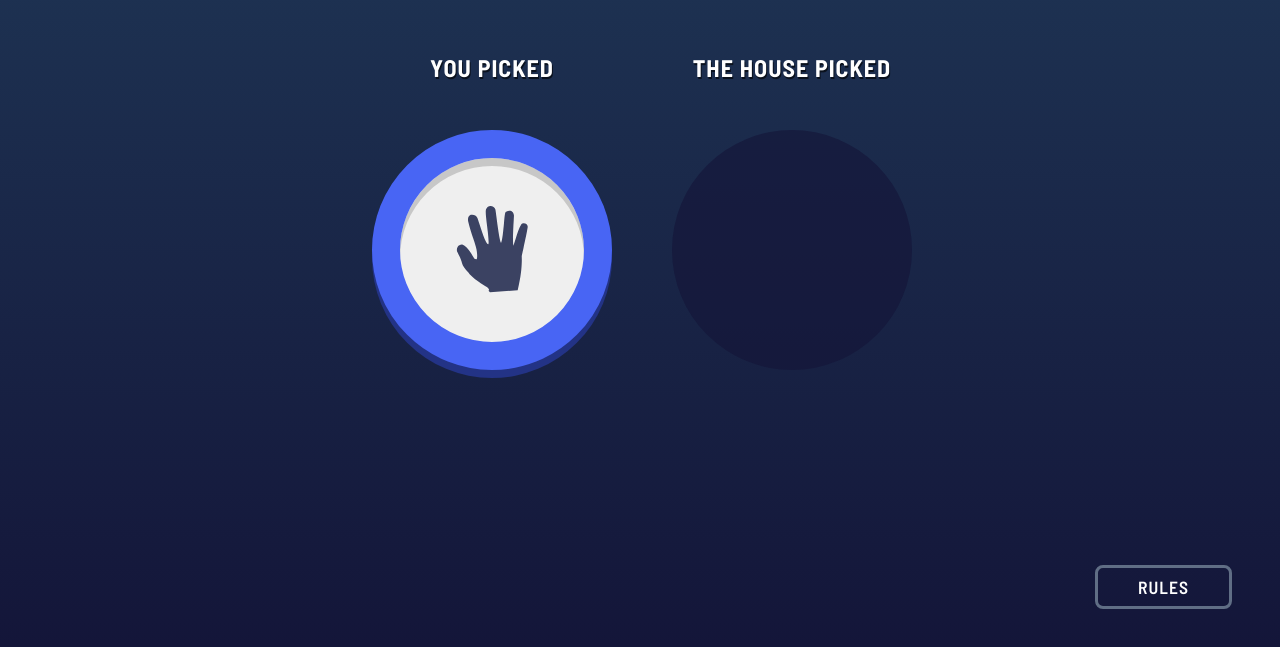
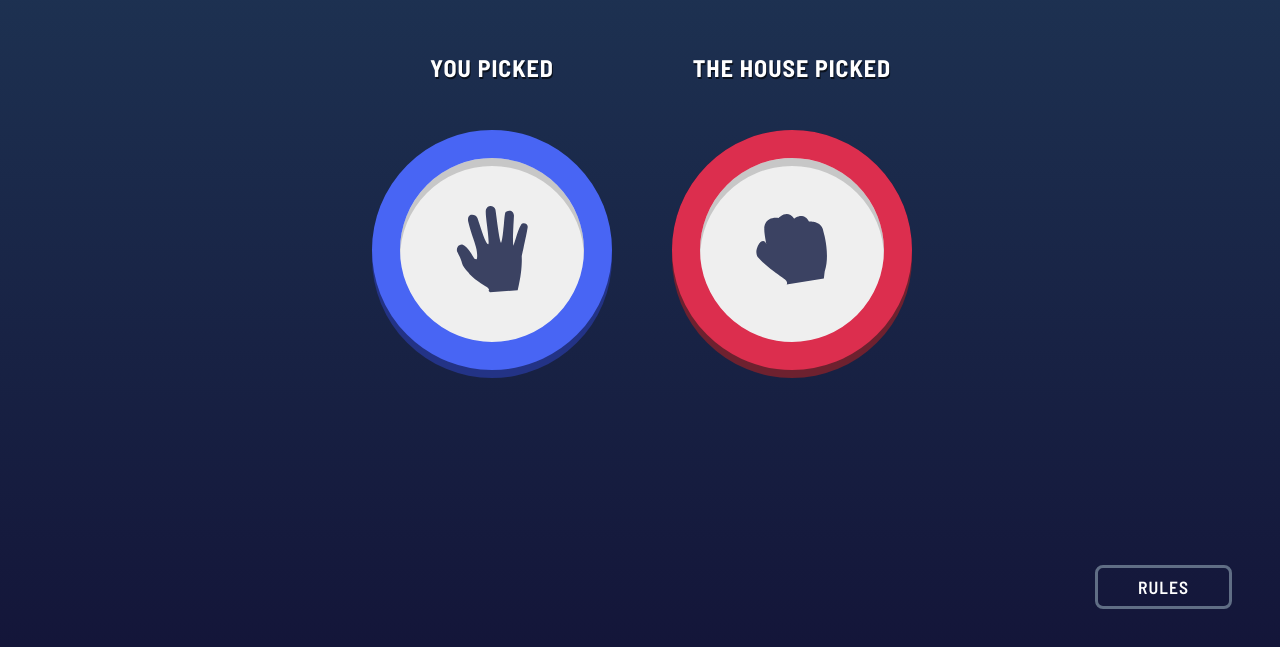
Before and after one commit to juliabush/rock-paper-scissors, a plain HTML site: page index.html in a window 1280 px wide. Both pictures are taken after a click on the button 516 px from the left and 348 px from the top of the page. Shown: the part 151-798 px from the top of the page. Drawn offline with Linux system fonts and the light colour scheme.

Commit message:
Desktop step-3 completed

```diff
--- a/main.js
+++ b/main.js
@@ -12,6 +12,9 @@ const resultSection = document.getElementById("results-section");
 const paperUserPick = document.getElementById("paper-userpick");
 const scissorUserPick = document.getElementById("scissors-userpick");
 const rockUserPick = document.getElementById("rock-userpick");
+const paperCompPick = document.getElementById("paper-comppick")
+const scissorCompPick = document.getElementById("scissors-comppick");
+const rockCompPick = document.getElementById("rock-comppick");
 
 ruleButton.addEventListener("click", () => {
     // gameHeader.classList.add("absolute");
@@ -51,16 +54,35 @@ paperButton.addEventListener("click", () => {
     resultSection.classList.add("visible");
     scissorUserPick.classList.add("invisible");
     rockUserPick.classList.add("invisible");
+    setTimeout(generateComputerChoice, 500);
 })
 scissorButton.addEventListener("click", () => {
     triangleGameButtons.classList.add("hidden");
     resultSection.classList.add("visible");
     paperUserPick.classList.add("invisible");
     rockUserPick.classList.add("invisible");
+    setTimeout(generateComputerChoice, 500);
 })
 rockButton.addEventListener("click", () => {
     triangleGameButtons.classList.add("hidden");
     resultSection.classList.add("visible");
     scissorUserPick.classList.add("invisible");
     paperUserPick.classList.add("invisible");
+    setTimeout(generateComputerChoice, 500);
 })
+function generateComputerChoice() {
+    const randomNumber = Math.floor(Math.random() * 3) + 1
+
+    if (randomNumber === 1) {
+        // display rock
+        rockCompPick.classList.remove("compchoice");
+    }
+    if (randomNumber === 2) {
+        // display paper
+        paperCompPick.classList.remove("compchoice");
+    }
+    if (randomNumber === 3) {
+        // display scissor
+        scissorCompPick.classList.remove("compchoice");
+    }
+}
--- a/style.css
+++ b/style.css
@@ -225,6 +225,7 @@
   }
   .visible {
     visibility: visible;
+    z-index: 10;
   }
   .results__section button {
     height: 240px;
@@ -245,6 +246,13 @@
 .column-2 {
   margin-left: 0.5rem;
 }
+.blank__button {
+  background-color:  hsla(238, 48%, 15%, 0.61);
+  border: none;
+  position: relative;
+  bottom: 720px;
+  z-index: 1;
+ }
 .result-text {
   font-size: 1.5rem;
   text-transform: uppercase;
@@ -253,12 +261,12 @@
 }
 .results__section .scissors__button {
   position: relative;
-  z-index: 2;
+  z-index: 3;
   bottom: 240px;
 }
 .results__section .rock__button {
   position: relative;
-  z-index: 3;
+  z-index: 4;
   bottom: 480px;
 }
 .result-text {
@@ -269,6 +277,8 @@
 .results__section .paper__button {
   border: 28px solid  hsl(230, 89%, 62%);
   box-shadow: 0px 8px 0px hsl(230, 59%, 33%), inset 0px 8px 0px rgba(44, 44, 44, 0.2);
+  z-index: 2;
+  position: relative;
 }
 .results__section .scissors__button {
   border: 28px solid  hsl(39, 89%, 49%);
@@ -283,12 +293,6 @@
 }
 .compchoice {
   visibility: hidden;
-}
-.blank__button {
- background-color:  hsla(238, 48%, 15%, 0.61);
- border: none;
- position: relative;
- bottom: 720px
 }
 @media(min-width:340px) and (max-width:375px) {
     .triangle-game__buttons {
```
